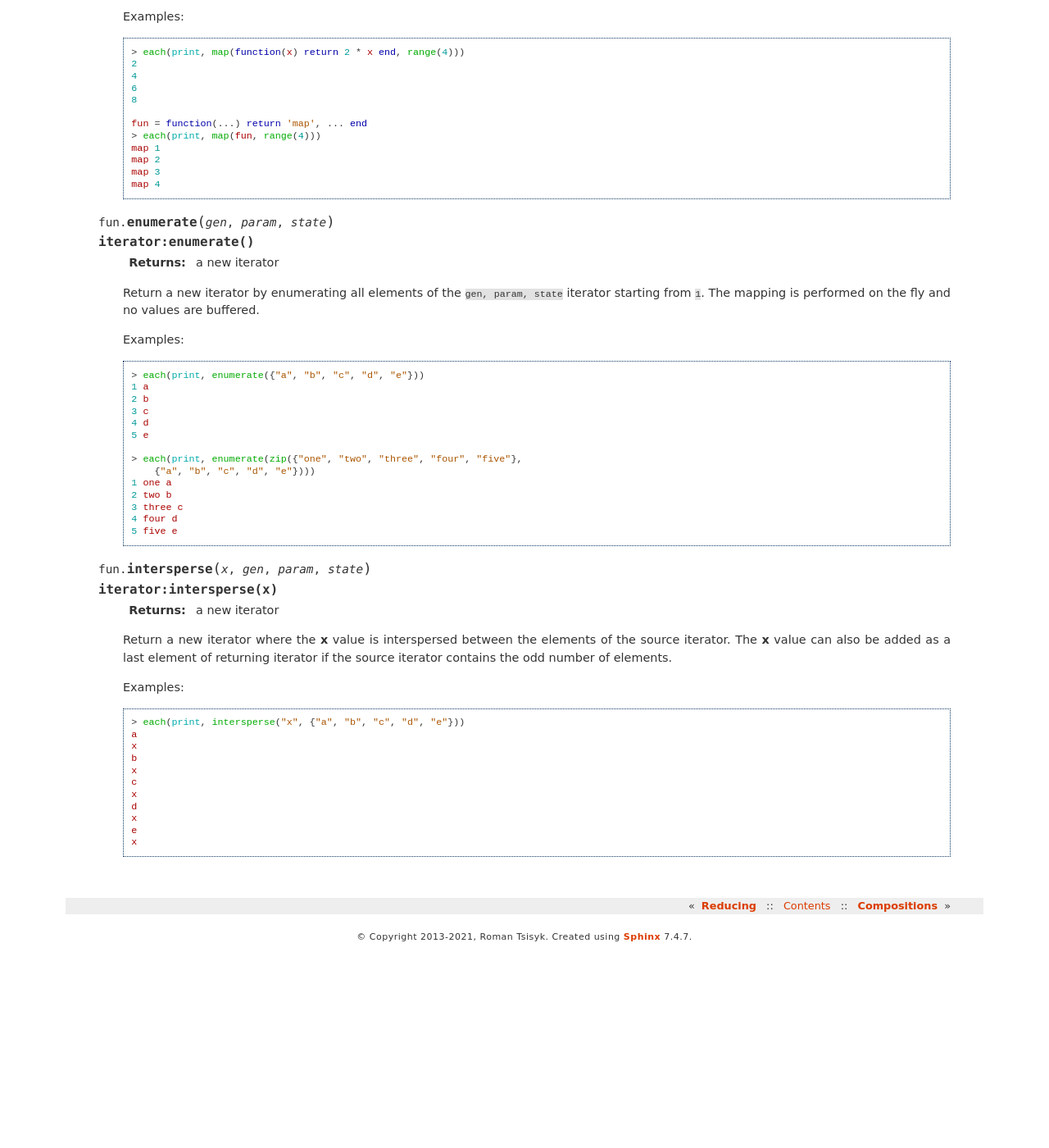
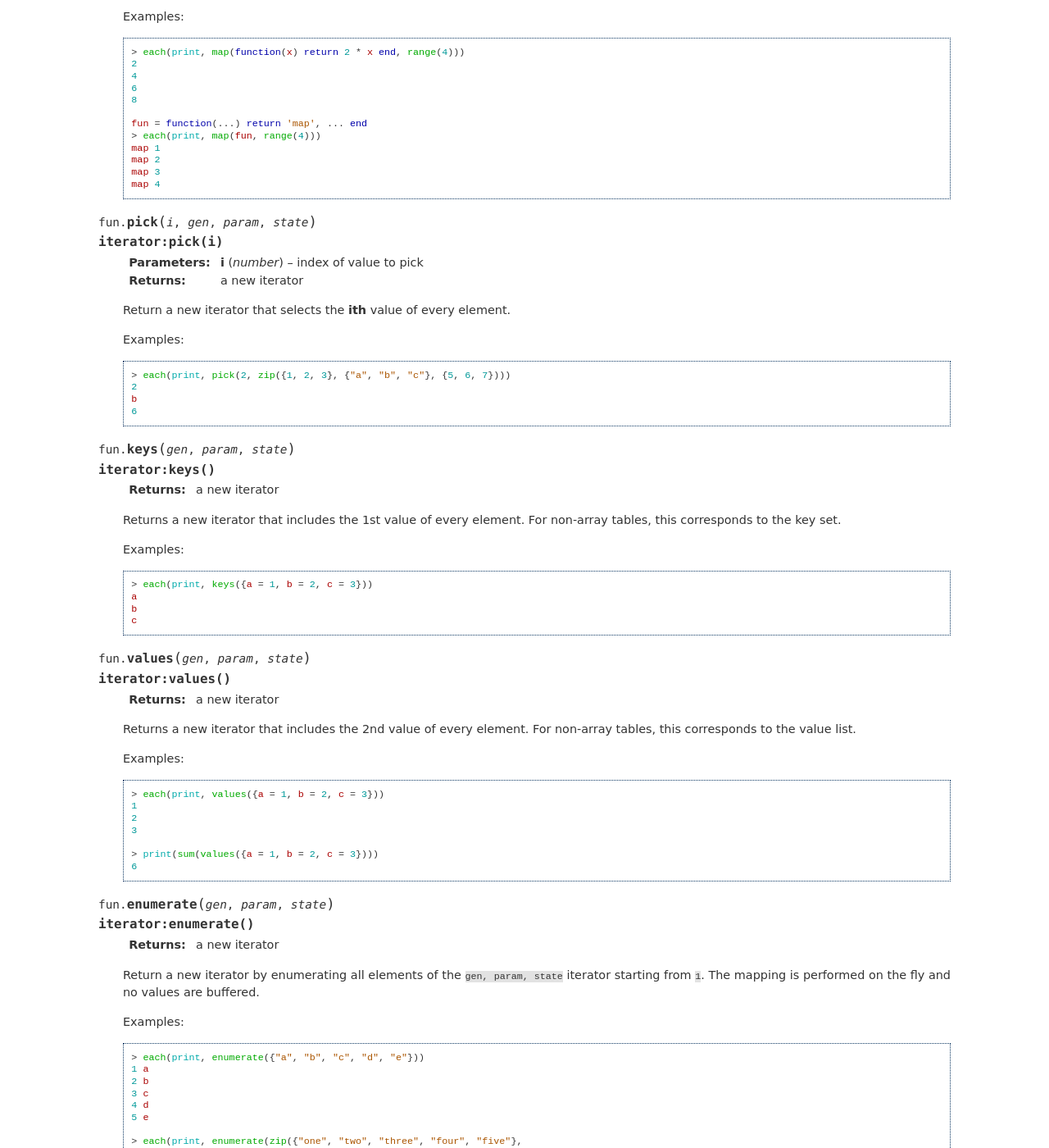
Before and after one commit to luafun/luafun, a Sphinx documentation site: the page built from doc/transformations.rst, in a window 1280 px wide and 1400 px high, scrolled down 337 px. Shown: the whole window at 82% size. Built offline with Sphinx 7.4.7, drawn with Linux system fonts in a browser that asks for light colours; before the commit the page ends 1497 px from its top, so only the background shows below that.

Commit message:
Add pick, keys, values, operator.select, operator.fst, operator.snd

```diff
--- a/doc/transformations.rst
+++ b/doc/transformations.rst
@@ -30,6 +30,61 @@ Transformations
     map 2
     map 3
     map 4
+
+.. function:: pick(i, gen, param, state)
+              iterator:pick(i)
+
+    :param i: index of value to pick
+    :type  i: number
+    :returns: a new iterator
+
+    Return a new iterator that selects the **ith** value of every element.
+
+    Examples:
+
+    .. code-block:: lua
+
+     > each(print, pick(2, zip({1, 2, 3}, {"a", "b", "c"}, {5, 6, 7})))
+     2
+     b
+     6
+
+.. function:: keys(gen, param, state)
+              iterator:keys()
+
+    :returns: a new iterator
+
+    Returns a new iterator that includes the 1st value of every element. For
+    non-array tables, this corresponds to the key set.
+
+    Examples:
+
+    .. code-block:: lua
+
+     > each(print, keys({a = 1, b = 2, c = 3}))
+     a
+     b
+     c
+
+.. function:: values(gen, param, state)
+              iterator:values()
+
+    :returns: a new iterator
+
+    Returns a new iterator that includes the 2nd value of every element. For
+    non-array tables, this corresponds to the value list.
+
+    Examples:
+
+    .. code-block:: lua
+
+     > each(print, values({a = 1, b = 2, c = 3}))
+     1
+     2
+     3
+
+     > print(sum(values({a = 1, b = 2, c = 3})))
+     6
 
 .. function:: enumerate(gen, param, state)
               iterator:enumerate()
```
Also changed, not shown: doc/operators.rst (+38 -0 lines), 3 other files.
